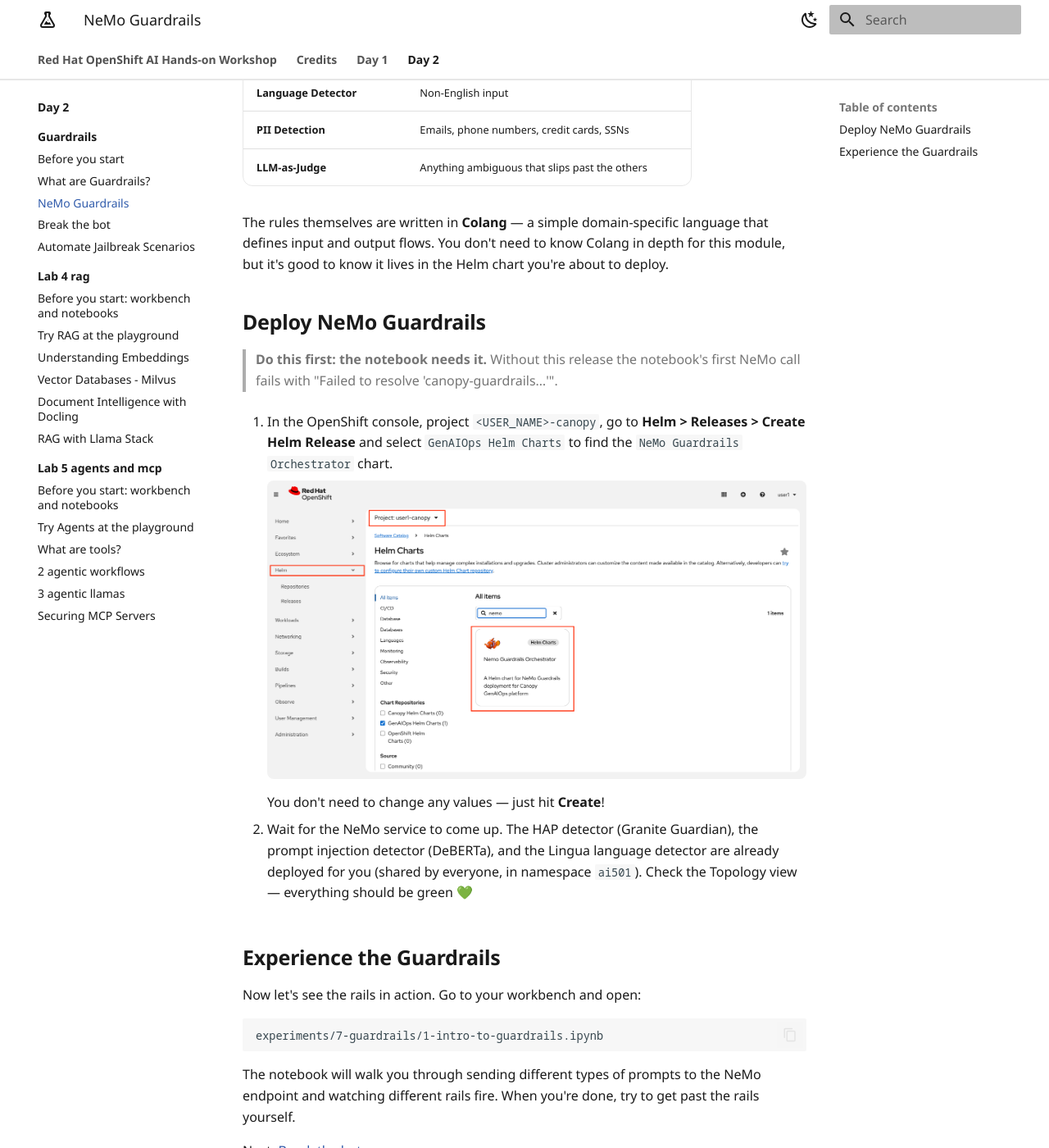
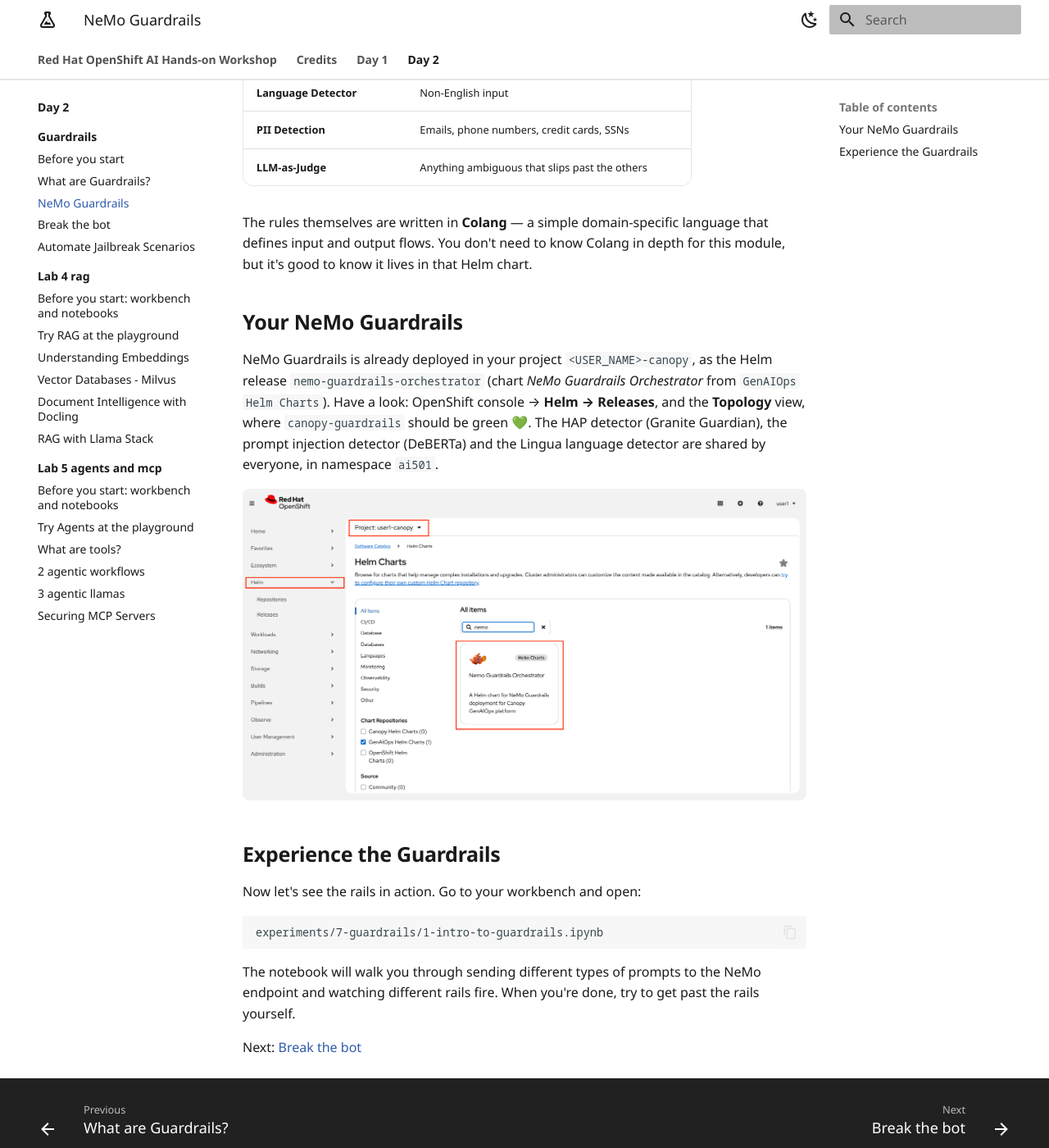
Before and after one commit to rflorenc/openshift-ai-workshop, an MkDocs documentation site: the page built from docs/day-2/guardrails/2-nemo-guardrails.md, in a window 1280 px wide and 1400 px high, scrolled down 577 px. Shown: the whole window at 82% size. Built offline with MkDocs 1.6.1 and Material for MkDocs 9.7.7, drawn with Linux system fonts in a browser that asks for light colours.

Commit message:
Update guides

```diff
--- a/docs/day-2/guardrails/2-nemo-guardrails.md
+++ b/docs/day-2/guardrails/2-nemo-guardrails.md
@@ -13,20 +13,17 @@ The rails we've configured for Canopy:
 | **PII Detection** | Emails, phone numbers, credit cards, SSNs |
 | **LLM-as-Judge** | Anything ambiguous that slips past the others |
 
-The rules themselves are written in **Colang** — a simple domain-specific language that defines input and output flows. You don't need to know Colang in depth for this module, but it's good to know it lives in the Helm chart you're about to deploy.
+The rules themselves are written in **Colang** — a simple domain-specific language that defines input and output flows. You don't need to know Colang in depth for this module, but it's good to know it lives in that Helm chart.
 
-## Deploy NeMo Guardrails
+## Your NeMo Guardrails
 
-> **Do this first: the notebook needs it.** Without this release the notebook's first NeMo call fails with
-> "Failed to resolve 'canopy-guardrails…'".
+NeMo Guardrails is already deployed in your project `<USER_NAME>-canopy`, as the Helm release
+`nemo-guardrails-orchestrator` (chart *NeMo Guardrails Orchestrator* from `GenAIOps Helm Charts`). Have a look:
+OpenShift console → **Helm → Releases**, and the **Topology** view, where `canopy-guardrails` should be green 💚.
+The HAP detector (Granite Guardian), the prompt injection detector (DeBERTa) and the Lingua language detector are
+shared by everyone, in namespace `ai501`.
 
-1. In the OpenShift console, project `<USER_NAME>-canopy`, go to **Helm > Releases > Create Helm Release** and select `GenAIOps Helm Charts` to find the `NeMo Guardrails Orchestrator` chart.
-
-    ![nemo-guardrails-helm.png](./images/nemo-guardrails-helm.png)
-
-    You don't need to change any values — just hit **Create**!
-
-2. Wait for the NeMo service  to come up. The HAP detector (Granite Guardian), the prompt injection detector (DeBERTa), and the Lingua language detector are already deployed for you (shared by everyone, in namespace `ai501`). Check the Topology view — everything should be green 💚
+![nemo-guardrails-helm.png](./images/nemo-guardrails-helm.png)
 
 ## Experience the Guardrails
 
```
